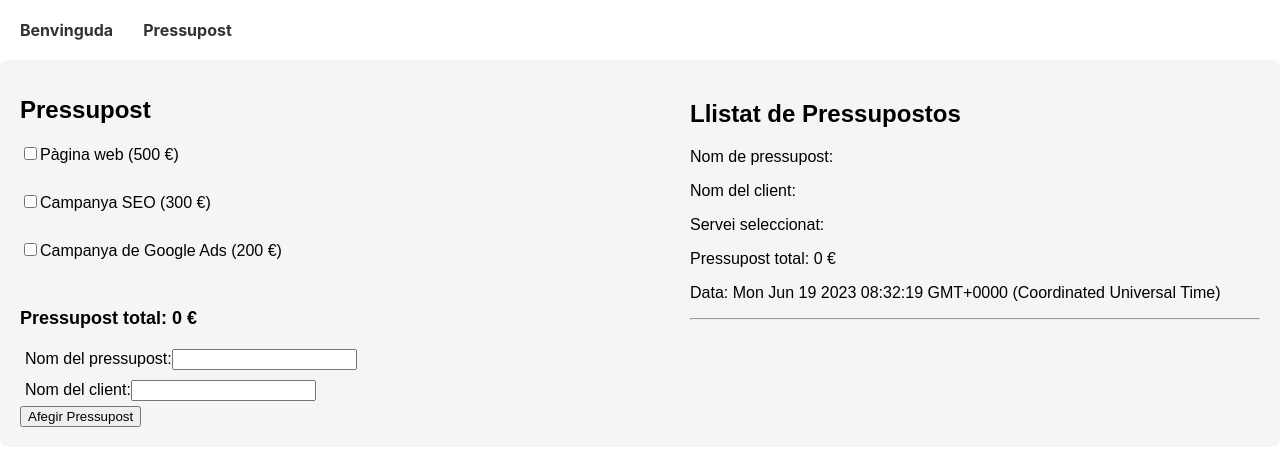
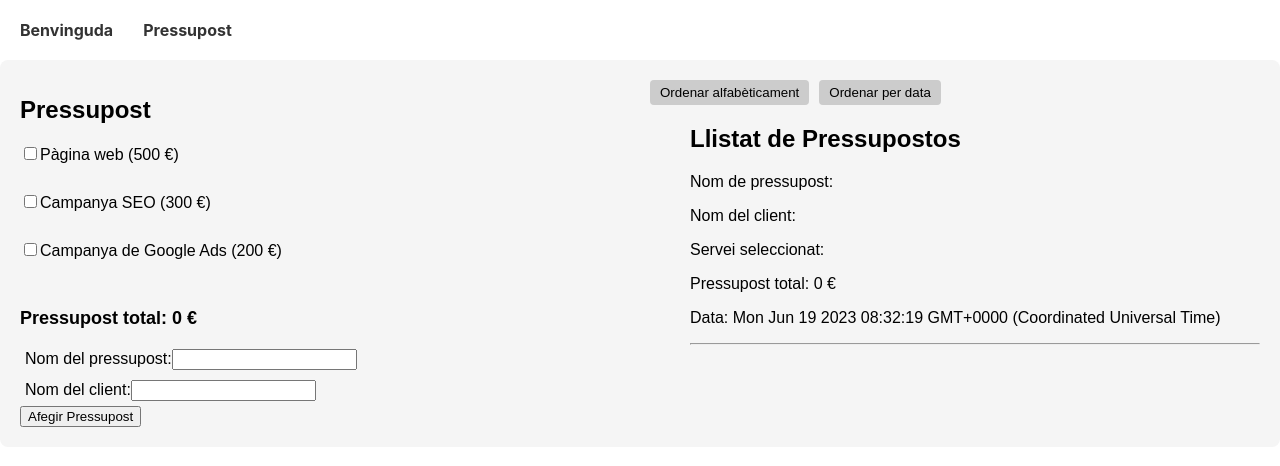
Before and after one commit to toniprats07/sprint7, a React (Create React App) app in the folder sprint7/sprint7/: page /pressupost in a window 1280 px wide. Both pictures are taken after a click on the button "Afegir Pressupost". Shown: the top 466 px of the page. Built offline with nearby package versions, Linux system fonts and the light colour scheme.

Commit message:
Ejercicio 8

```diff
--- a/sprint7/sprint7/src/components/BudgetScreen.tsx
+++ b/sprint7/sprint7/src/components/BudgetScreen.tsx
@@ -87,6 +87,19 @@ const PopupContent = styled.div`
   border-radius: 8px;
 `;
 
+const ButtonContainer = styled.div`
+  display: flex;
+  gap: 10px;
+`;
+
+const OrderButton = styled.button`
+  padding: 5px 10px;
+  background-color: #ccc;
+  border: none;
+  border-radius: 4px;
+  cursor: pointer;
+`;
+
 interface Selections {
   webPage: boolean;
   seoCampaign: boolean;
@@ -118,6 +131,34 @@ function BudgetScreen(): JSX.Element {
     seoCampaign: false,
     adCampaign: false,
   });
+
+  const [sortedBudgetList, setSortedBudgetList] = useState<Budget[]>([]);
+  const [isSortedByAlphabet, setIsSortedByAlphabet] = useState(false);
+  const [isSortedByDate, setIsSortedByDate] = useState(false);
+
+  const handleSortAlphabetically = () => {
+    const sortedList = [...budgetList].sort((a, b) =>
+      a.budgetName.localeCompare(b.budgetName)
+    );
+    setSortedBudgetList(sortedList);
+    setIsSortedByAlphabet(true);
+    setIsSortedByDate(false);
+  };
+
+  const handleSortByDate = () => {
+    const sortedList = [...budgetList].sort((a, b) =>
+      new Date(b.date).getTime() - new Date(a.date).getTime()
+    );
+    setSortedBudgetList(sortedList);
+    setIsSortedByAlphabet(false);
+    setIsSortedByDate(true);
+  };
+
+  const handleResetOrder = () => {
+    setSortedBudgetList([]);
+    setIsSortedByAlphabet(false);
+    setIsSortedByDate(false);
+  };
 
   const [webPageData, setWebPageData] = useState<WebPageData>({
     numPages: 1,
@@ -318,9 +359,23 @@ function BudgetScreen(): JSX.Element {
       </LeftColumn>
 
       <RightColumn>
+      <ButtonContainer>
+          <OrderButton onClick={handleSortAlphabetically}>
+            Ordenar alfabèticament
+          </OrderButton>
+          <OrderButton onClick={handleSortByDate}>
+            Ordenar per data
+          </OrderButton>
+          {isSortedByAlphabet || isSortedByDate ? (
+            <OrderButton onClick={handleResetOrder}>
+              Reinicialitzar ordre
+            </OrderButton>
+          ) : null}
+        </ButtonContainer>
       <BudgetList>
         <h2>Llistat de Pressupostos</h2>
-        {budgetList.map((budget, index) => (
+        {isSortedByAlphabet || isSortedByDate ? (
+            sortedBudgetList.map((budget, index) => (
               <div key={index}>
                 <p>Nom de pressupost: {budget.budgetName}</p>
                 <p>Nom del client: {budget.clientName}</p>
@@ -329,7 +384,19 @@ function BudgetScreen(): JSX.Element {
                 <p>Data: {budget.date}</p>
                 <hr />
               </div>
-        ))}
+            ))
+          ) : (
+            budgetList.map((budget, index) => (
+              <div key={index}>
+                <p>Nom de pressupost: {budget.budgetName}</p>
+                <p>Nom del client: {budget.clientName}</p>
+                <p>Servei seleccionat: {budget.service}</p>
+                <p>Pressupost total: {budget.totalBudget} €</p>
+                <p>Data: {budget.date}</p>
+                <hr />
+              </div>
+            ))
+          )}
         </BudgetList>
       </RightColumn>
     </Container>
```
Lines whose indentation alone changed are shown as unchanged.
